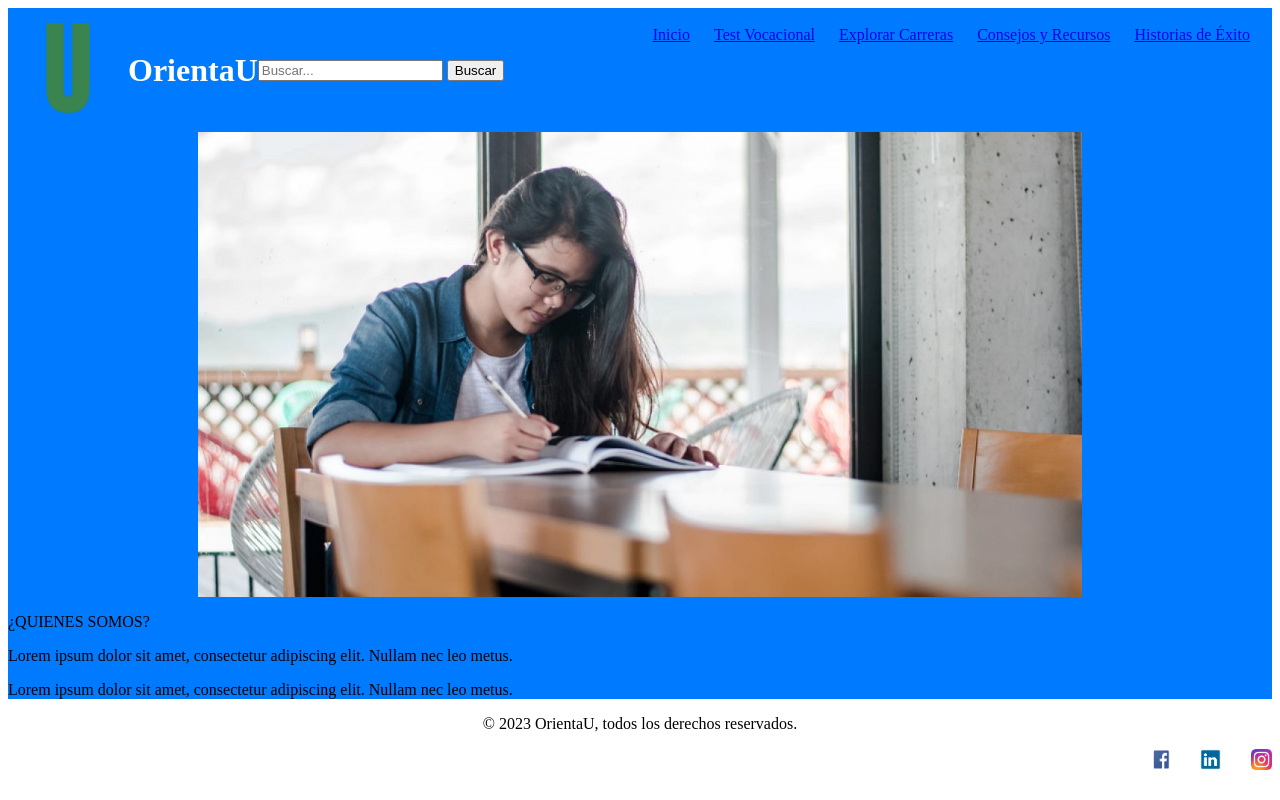
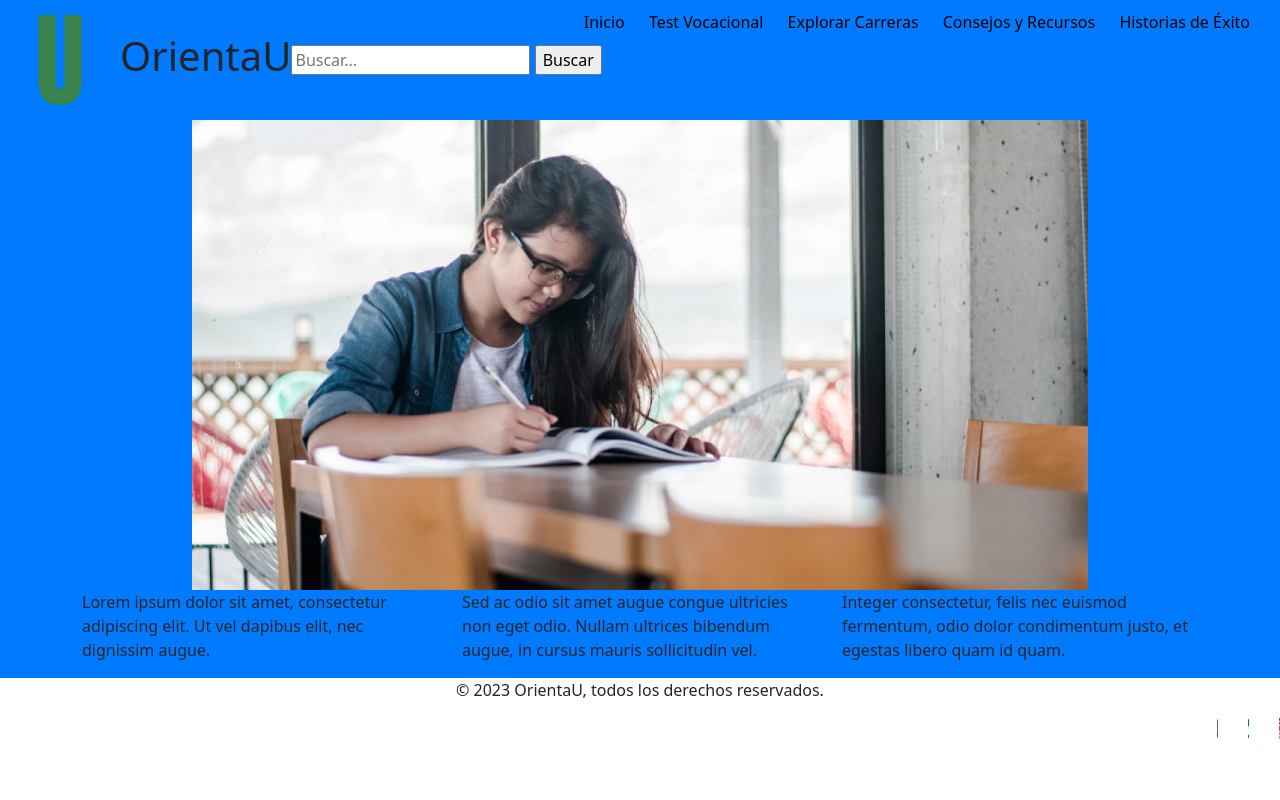
Before and after one commit to facucas99/pre-entrega2, a plain HTML site: page index.html in a window 1280 px wide. Drawn offline with nearby package versions, Linux system fonts and the light colour scheme; files whose address does not match are found by name.

Commit message:
grid system

```diff
--- a/css/style.css
+++ b/css/style.css
@@ -7,9 +7,29 @@ ul {
   li {
     display: inline;
     margin-right: 20px; /* Espacio entre los elementos de la lista */
-  }
+    @media screen and (max-width: 600px) {
+      nav {
+        flex-direction: column;
 
+      }
+    }  }
+    li a {
+      text-decoration: none;
+      color: black;
+    }
+   li a:hover{
+    color: white;
+   }
+   @media (max-width:700px) {
+    header{
+      flex-direction: column;
 
+    }
+    li a {
+      padding: 10px 0px;
+    }
+
+   }
 
 h1 {
     top: 20;
--- a/index.html
+++ b/index.html
@@ -6,6 +6,8 @@
     <title>OrientaU</title>
     <!--link css-->
     <link rel="stylesheet" href="css/style.css">
+    <link href="https://cdn.jsdelivr.net/npm/bootstrap@5.3.2/dist/css/bootstrap.min.css" rel="stylesheet" integrity="sha384-T3c6CoIi6uLrA9TneNEoa7RxnatzjcDSCmG1MXxSR1GAsXEV/Dwwykc2MPK8M2HN" crossorigin="anonymous">
+  </head>
 </head>
 <body>
     <header>
@@ -35,12 +37,25 @@
     <main>
         <img src="c:\Users\facun\Downloads\EST.jpg" class="imagen-principal">
 
-        <div>
-            <p class="lorem izquierda">¿QUIENES SOMOS?</p>
-            <p class="lorem medio">Lorem ipsum dolor sit amet, consectetur adipiscing elit. Nullam nec leo metus.</p>
-            <p class="lorem derecha">Lorem ipsum dolor sit amet, consectetur adipiscing elit. Nullam nec leo metus.</p>
+        <div class="container">
+          <div class="row">
+            <div class="col-md-4 col-sm-12 d-flex align-items-center justify-content-center">
+              <p>
+                Lorem ipsum dolor sit amet, consectetur adipiscing elit. Ut vel dapibus elit, nec dignissim augue.
+              </p>
+            </div>
+            <div class="col-md-4 col-sm-12 d-flex align-items-center justify-content-center">
+              <p>
+                Sed ac odio sit amet augue congue ultricies non eget odio. Nullam ultrices bibendum augue, in cursus mauris sollicitudin vel.
+              </p>
+            </div>
+            <div class="col-md-4 col-sm-12 d-flex align-items-center justify-content-center">
+              <p>
+                Integer consectetur, felis nec euismod fermentum, odio dolor condimentum justo, et egestas libero quam id quam.
+              </p>
+            </div>
           </div>
-
+        </div>
     </main>
 
       <footer class="footer">
@@ -56,6 +71,7 @@
 
 
       </footer>
+      <script src="https://cdn.jsdelivr.net/npm/bootstrap@5.3.2/dist/js/bootstrap.bundle.min.js" integrity="sha384-C6RzsynM9kWDrMNeT87bh95OGNyZPhcTNXj1NW7RuBCsyN/o0jlpcV8Qyq46cDfL" crossorigin="anonymous"></script>
 
 </body>
 </html>
```
Also changed, not shown: pagina/test.html (+2 -0 lines).
